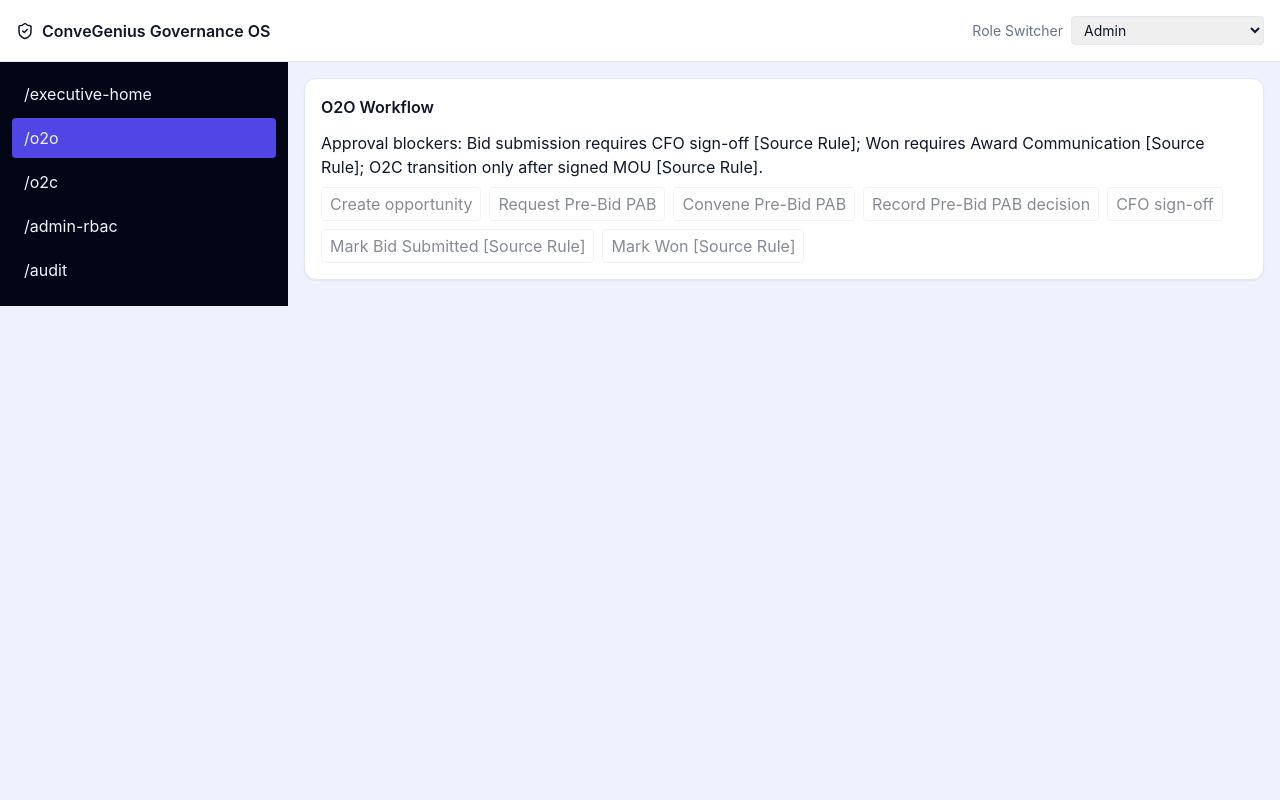
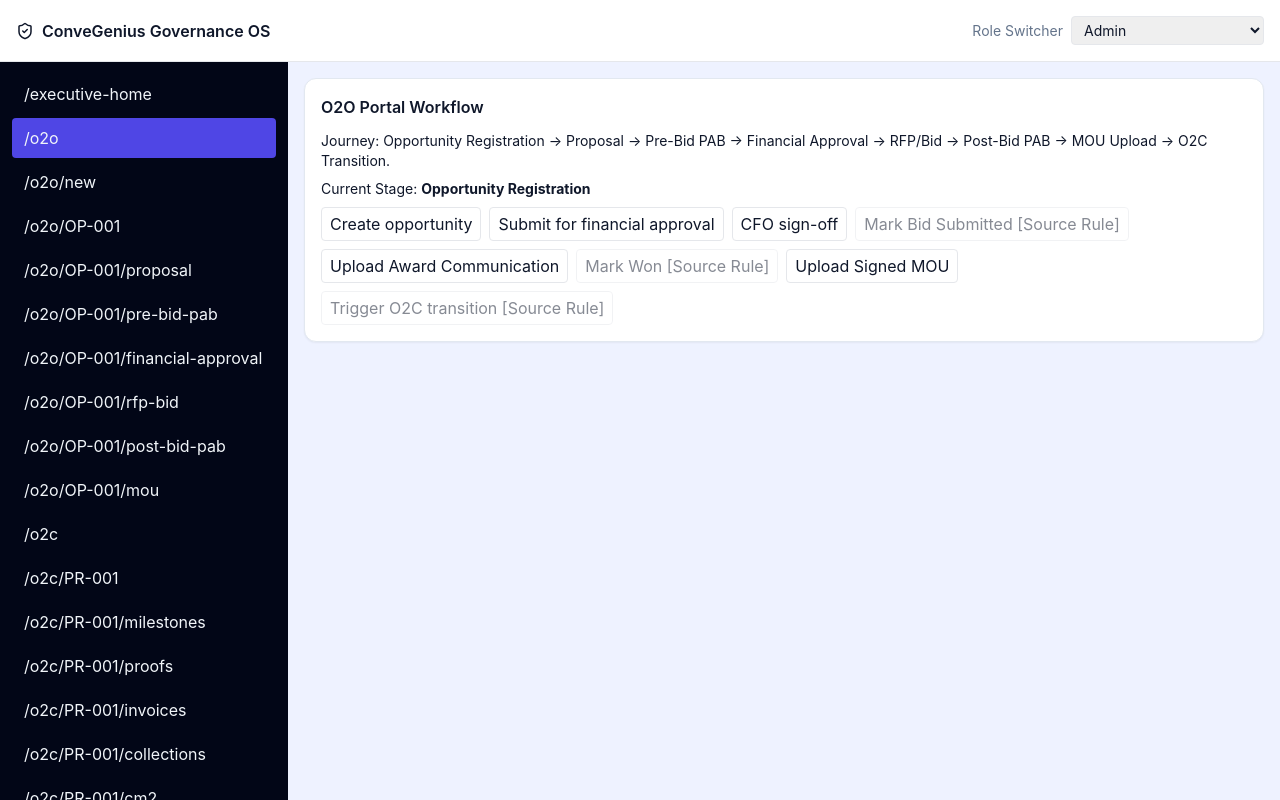
Before and after one commit to ayushi935/o2o2c, a React (Vite) app: page / in a window 1280 px wide. Both pictures are taken after a click on the button "/o2o". Shown: the top 800 px of the page. Built offline with nearby package versions, Linux system fonts and the light colour scheme.

Commit message:
Strengthen PRD-role portal workflow and RBAC gating

```diff
--- a/src/App.tsx
+++ b/src/App.tsx
@@ -4,57 +4,178 @@ import Sidebar from './layout/Sidebar';
 import Card from './components/Card';
 import DataTable from './components/DataTable';
 
-type Role = 'Admin'|'BD'|'GI'|'RC Pod'|'Business Lead'|'GI Lead'|'Pod Sponsor'|'Delivery-track Sponsor'|'Platform-track Sponsor'|'Rishabh / CXO Lead'|'Prateek / CXO Lead'|'CFO / Somesh'|'Finance Ops'|'CCOO / Viprav'|'Tender Team'|'Delivery Pod Lead'|'Delivery Pod User'|'Program Pod User'|'Mission M&E'|'Founders Office'|'Portfolio Intelligence'|'Readonly';
-const ROLES: Role[] = ['Admin','BD','GI','RC Pod','Business Lead','GI Lead','Pod Sponsor','Delivery-track Sponsor','Platform-track Sponsor','Rishabh / CXO Lead','Prateek / CXO Lead','CFO / Somesh','Finance Ops','CCOO / Viprav','Tender Team','Delivery Pod Lead','Delivery Pod User','Program Pod User','Mission M&E','Founders Office','Portfolio Intelligence','Readonly'];
-const ACTIONS = ['Create opportunity','Edit opportunity','Request Pre-Bid PAB','Convene Pre-Bid PAB','Record Pre-Bid PAB decision','Validate platform feasibility','Validate delivery feasibility','Submit for financial approval','CFO sign-off','Lock CM2','Upload RFP','Upload technical bid','Upload financial bid','Upload EMD proof','Mark Bid Submitted','Upload Award Communication','Mark Won','Mark Lost','Mark No-Bid','Draft/update MOU','Upload Signed MOU','Trigger O2C transition','Create milestones','Edit milestones','Upload delivery proof','Upload MoM','Upload customer acknowledgement','Verify proof','Reject proof','Trigger invoice','Issue invoice','Record payment','Confirm collection','Log scope change','Assess scope change','Request Mid-Project PAB','Convene Mid-Project PAB','Complete Post-Project PAB','Archive record','Reactivate record','Soft delete record','Manage users','Manage roles','Manage checklist templates','Manage master data','View audit log','Export audit log'];
-const PERMS: Record<Role, Set<string>> = Object.fromEntries(ROLES.map(r=>[r,new Set<string>()])) as any;
-['Manage users','Manage roles','Manage checklist templates','Manage master data','Soft delete record','Archive record','Reactivate record','View audit log','Export audit log'].forEach(a=>PERMS['Admin'].add(a));
-['Create opportunity','Edit opportunity','Request Pre-Bid PAB','Submit for financial approval'].forEach(a=>PERMS['BD'].add(a));
-['Edit opportunity','Upload technical bid','Draft/update MOU','Upload Signed MOU'].forEach(a=>PERMS['GI'].add(a));
-['Create opportunity','Edit opportunity','Request Pre-Bid PAB','Submit for financial approval','Upload delivery proof','Record payment','Request Mid-Project PAB'].forEach(a=>PERMS['RC Pod'].add(a));
-['Edit opportunity','Mark Lost','Mark No-Bid','Submit for financial approval'].forEach(a=>PERMS['Business Lead'].add(a));
-['Draft/update MOU','Upload Signed MOU'].forEach(a=>PERMS['GI Lead'].add(a));
-['Assess scope change','Mark Lost','Mark No-Bid','Archive record'].forEach(a=>PERMS['Pod Sponsor'].add(a));
-['Assess scope change','Request Mid-Project PAB'].forEach(a=>PERMS['Delivery-track Sponsor'].add(a));
-['Validate platform feasibility'].forEach(a=>PERMS['Platform-track Sponsor'].add(a));
-['Convene Pre-Bid PAB','Validate platform feasibility','Convene Mid-Project PAB'].forEach(a=>PERMS['Rishabh / CXO Lead'].add(a));
-['Convene Pre-Bid PAB','Validate delivery feasibility','Convene Mid-Project PAB'].forEach(a=>PERMS['Prateek / CXO Lead'].add(a));
-['CFO sign-off','Lock CM2'].forEach(a=>PERMS['CFO / Somesh'].add(a));
-['Verify proof','Reject proof','Issue invoice','Confirm collection','Record payment','View audit log'].forEach(a=>PERMS['Finance Ops'].add(a));
-['Upload financial bid'].forEach(a=>PERMS['CCOO / Viprav'].add(a));
-['Upload RFP','Upload technical bid','Upload financial bid','Upload EMD proof','Mark Bid Submitted','Upload Award Communication','Mark Won'].forEach(a=>PERMS['Tender Team'].add(a));
-['Edit milestones','Log scope change','Assess scope change'].forEach(a=>PERMS['Delivery Pod Lead'].add(a));
-['Upload delivery proof'].forEach(a=>PERMS['Delivery Pod User'].add(a));
-['Upload MoM','Upload customer acknowledgement','Request Mid-Project PAB'].forEach(a=>PERMS['Program Pod User'].add(a));
-['Request Mid-Project PAB'].forEach(a=>PERMS['Mission M&E'].add(a));
-['View audit log'].forEach(a=>PERMS['Founders Office'].add(a));
-['View audit log'].forEach(a=>PERMS['Portfolio Intelligence'].add(a));
+type Role =
+  | 'Admin'
+  | 'BD'
+  | 'GI'
+  | 'RC Pod'
+  | 'Business Lead'
+  | 'GI Lead'
+  | 'Pod Sponsor'
+  | 'Delivery-track Sponsor'
+  | 'Platform-track Sponsor'
+  | 'Rishabh / CXO Lead'
+  | 'Prateek / CXO Lead'
+  | 'CFO / Somesh'
+  | 'Finance Ops'
+  | 'CCOO / Viprav'
+  | 'Tender Team'
+  | 'Delivery Pod Lead'
+  | 'Delivery Pod User'
+  | 'Program Pod User'
+  | 'Mission M&E'
+  | 'Founders Office'
+  | 'Portfolio Intelligence'
+  | 'Readonly';
 
-const NAV: Record<Role,string[]> = Object.fromEntries(ROLES.map(r=>[r,['/executive-home','/o2o','/o2c','/audit']])) as any;
-NAV['Admin']=['/executive-home','/o2o','/o2c','/admin-rbac','/audit'];
-NAV['Tender Team']=['/o2o','/audit']; NAV['Readonly']=['/executive-home','/o2o','/o2c'];
+type OpportunityStage = 'Opportunity Registration' | 'Proposal' | 'Pre-Bid PAB' | 'Financial Approval' | 'RFP/Bid' | 'Post-Bid PAB' | 'MOU' | 'O2C Transitioned';
+type ProjectStage = 'Milestone Setup' | 'Proof Upload' | 'Invoice Trigger' | 'Collection Tracking' | 'CM2 Tracking' | 'Mid-Project PAB' | 'Post-Project PAB' | 'Collection Complete';
 
-export default function App(){
-  const [role,setRole]=useState<Role>('Admin'); const [path,setPath]=useState('/executive-home');
-  const can=(a:string)=>PERMS[role].has(a);
-  const sidebar = <Sidebar items={NAV[role]} current={path} setCurrent={setPath} />;
-  const actionBtn=(label:string, gate?:string)=> <button disabled={!can(label) || !!gate} title={!can(label)?'Not permitted for selected role':gate} className='rounded border px-2 py-1 disabled:cursor-not-allowed disabled:opacity-50'>{label}{gate?' [Source Rule]':''}</button>;
-  const body = useMemo(()=>{
-    if(path==='/admin-rbac') return <Card title='Admin / RBAC PRD Matrix'>
-      <p className='mb-2 text-sm'>Role groups for MVP visibility shown, underlying permissions kept separate. Portfolio Intelligence ownership is marked where not explicit as [Recommendation]/[Open Question].</p>
-      <DataTable cols={['Role','Persona','Audit visibility']} rows={ROLES.map(r=>[r,'PRD persona', can('View audit log')||r==='Admin'||r==='Founders Office'||r==='Portfolio Intelligence'?'Yes':'Limited'])} />
-      <div className='mt-3'><DataTable cols={['Action','Allowed for selected role?']} rows={ACTIONS.map(a=>[a,can(a)?'Yes':'No — Not permitted for selected role'])} /></div>
+const ROLES: Role[] = [
+  'Admin','BD','GI','RC Pod','Business Lead','GI Lead','Pod Sponsor','Delivery-track Sponsor','Platform-track Sponsor','Rishabh / CXO Lead','Prateek / CXO Lead','CFO / Somesh','Finance Ops','CCOO / Viprav','Tender Team','Delivery Pod Lead','Delivery Pod User','Program Pod User','Mission M&E','Founders Office','Portfolio Intelligence','Readonly'
+];
+
+const ACTIONS = [
+  'Create opportunity','Edit opportunity','Request Pre-Bid PAB','Convene Pre-Bid PAB','Record Pre-Bid PAB decision','Validate platform feasibility','Validate delivery feasibility','Submit for financial approval','CFO sign-off','Lock CM2','Upload RFP','Upload technical bid','Upload financial bid','Upload EMD proof','Mark Bid Submitted','Upload Award Communication','Mark Won','Mark Lost','Mark No-Bid','Draft/update MOU','Upload Signed MOU','Trigger O2C transition','Create milestones','Edit milestones','Upload delivery proof','Upload MoM','Upload customer acknowledgement','Verify proof','Reject proof','Trigger invoice','Issue invoice','Record payment','Confirm collection','Log scope change','Assess scope change','Request Mid-Project PAB','Convene Mid-Project PAB','Complete Post-Project PAB','Archive record','Reactivate record','Soft delete record','Manage users','Manage roles','Manage checklist templates','Manage master data','View audit log','Export audit log'
+] as const;
+
+const PATHS = [
+  '/executive-home','/o2o','/o2o/new','/o2o/OP-001','/o2o/OP-001/proposal','/o2o/OP-001/pre-bid-pab','/o2o/OP-001/financial-approval','/o2o/OP-001/rfp-bid','/o2o/OP-001/post-bid-pab','/o2o/OP-001/mou','/o2c','/o2c/PR-001','/o2c/PR-001/milestones','/o2c/PR-001/proofs','/o2c/PR-001/invoices','/o2c/PR-001/collections','/o2c/PR-001/cm2','/o2c/PR-001/scope-changes','/pab','/finance','/pod-capacity','/audit','/admin-rbac'
+];
+
+const NAV: Record<Role, string[]> = {
+  Admin: PATHS,
+  BD: ['/executive-home', '/o2o', '/o2o/new', '/o2o/OP-001', '/o2o/OP-001/proposal', '/audit'],
+  GI: ['/executive-home', '/o2o', '/o2o/OP-001', '/o2o/OP-001/proposal', '/o2o/OP-001/rfp-bid', '/o2o/OP-001/mou'],
+  'RC Pod': ['/executive-home','/o2o','/o2o/new','/o2o/OP-001','/o2o/OP-001/proposal','/o2c','/o2c/PR-001','/o2c/PR-001/milestones','/o2c/PR-001/proofs','/o2c/PR-001/collections','/o2c/PR-001/cm2','/audit'],
+  'Business Lead': ['/executive-home', '/o2o', '/o2o/OP-001', '/o2o/OP-001/proposal', '/o2o/OP-001/rfp-bid'],
+  'GI Lead': ['/executive-home', '/o2o', '/o2o/OP-001/mou', '/o2o/OP-001/proposal'],
+  'Pod Sponsor': ['/executive-home', '/o2o', '/o2o/OP-001', '/o2c', '/o2c/PR-001', '/o2c/PR-001/scope-changes'],
+  'Delivery-track Sponsor': ['/executive-home', '/o2c', '/o2c/PR-001', '/o2c/PR-001/scope-changes', '/pab'],
+  'Platform-track Sponsor': ['/executive-home', '/o2o', '/o2o/OP-001/proposal', '/pab'],
+  'Rishabh / CXO Lead': ['/executive-home', '/pab', '/o2o/OP-001/pre-bid-pab', '/o2c/PR-001/cm2', '/audit'],
+  'Prateek / CXO Lead': ['/executive-home', '/pab', '/o2o/OP-001/pre-bid-pab', '/o2o/OP-001/post-bid-pab', '/audit'],
+  'CFO / Somesh': ['/executive-home', '/finance', '/o2o/OP-001/financial-approval', '/o2o/OP-001/rfp-bid', '/audit'],
+  'Finance Ops': ['/executive-home', '/o2c', '/o2c/PR-001/proofs', '/o2c/PR-001/invoices', '/o2c/PR-001/collections', '/audit'],
+  'CCOO / Viprav': ['/executive-home', '/o2o/OP-001/rfp-bid', '/finance'],
+  'Tender Team': ['/executive-home', '/o2o', '/o2o/OP-001/rfp-bid', '/audit'],
+  'Delivery Pod Lead': ['/executive-home', '/o2c', '/o2c/PR-001/milestones', '/o2c/PR-001/scope-changes'],
+  'Delivery Pod User': ['/executive-home', '/o2c', '/o2c/PR-001/proofs'],
+  'Program Pod User': ['/executive-home', '/o2c', '/o2c/PR-001/proofs', '/o2c/PR-001/scope-changes'],
+  'Mission M&E': ['/executive-home', '/o2c', '/o2c/PR-001', '/o2c/PR-001/cm2', '/pab'],
+  'Founders Office': ['/executive-home', '/pab', '/o2c', '/audit'],
+  'Portfolio Intelligence': ['/executive-home', '/o2c', '/audit'],
+  Readonly: ['/executive-home', '/o2o', '/o2c', '/audit']
+};
+
+const PERMS: Record<Role, Set<string>> = Object.fromEntries(ROLES.map((r) => [r, new Set<string>()])) as Record<Role, Set<string>>;
+const add = (role: Role, list: string[]) => list.forEach((a) => PERMS[role].add(a));
+add('Admin', [...ACTIONS]);
+add('BD', ['Create opportunity', 'Edit opportunity', 'Request Pre-Bid PAB', 'Submit for financial approval']);
+add('GI', ['Edit opportunity', 'Upload technical bid', 'Draft/update MOU', 'Upload Signed MOU']);
+add('RC Pod', ['Create opportunity', 'Edit opportunity', 'Request Pre-Bid PAB', 'Submit for financial approval', 'Create milestones', 'Upload delivery proof', 'Record payment', 'Request Mid-Project PAB']);
+add('Business Lead', ['Edit opportunity', 'Mark Lost', 'Mark No-Bid', 'Submit for financial approval']);
+add('GI Lead', ['Draft/update MOU', 'Upload Signed MOU']);
+add('Pod Sponsor', ['Assess scope change', 'Mark Lost', 'Mark No-Bid', 'Archive record']);
+add('Delivery-track Sponsor', ['Assess scope change', 'Request Mid-Project PAB']);
+add('Platform-track Sponsor', ['Validate platform feasibility']);
+add('Rishabh / CXO Lead', ['Convene Pre-Bid PAB', 'Validate platform feasibility', 'Convene Mid-Project PAB']);
+add('Prateek / CXO Lead', ['Convene Pre-Bid PAB', 'Validate delivery feasibility', 'Convene Mid-Project PAB']);
+add('CFO / Somesh', ['CFO sign-off', 'Lock CM2']);
+add('Finance Ops', ['Verify proof', 'Reject proof', 'Issue invoice', 'Confirm collection', 'Record payment', 'View audit log']);
+add('CCOO / Viprav', ['Upload financial bid']);
+add('Tender Team', ['Upload RFP', 'Upload technical bid', 'Upload financial bid', 'Upload EMD proof', 'Mark Bid Submitted', 'Upload Award Communication', 'Mark Won', 'Mark Lost', 'Mark No-Bid']);
+add('Delivery Pod Lead', ['Edit milestones', 'Log scope change', 'Assess scope change']);
+add('Delivery Pod User', ['Upload delivery proof']);
+add('Program Pod User', ['Upload MoM', 'Upload customer acknowledgement', 'Request Mid-Project PAB']);
+add('Mission M&E', ['Request Mid-Project PAB']);
+add('Founders Office', ['View audit log']);
+add('Portfolio Intelligence', ['View audit log']);
+
+export default function App() {
+  const [role, setRole] = useState<Role>('Admin');
+  const [path, setPath] = useState('/executive-home');
+  const [oppStage, setOppStage] = useState<OpportunityStage>('Opportunity Registration');
+  const [projectStage, setProjectStage] = useState<ProjectStage>('Milestone Setup');
+  const [cfoSigned, setCfoSigned] = useState(false);
+  const [awardEvidence, setAwardEvidence] = useState(false);
+  const [signedMou, setSignedMou] = useState(false);
+  const [proofVerified, setProofVerified] = useState(false);
+  const [collectionPct, setCollectionPct] = useState(0);
+  const [audit, setAudit] = useState<string[]>(['opportunity_created', 'stage_changed:Opportunity Registration']);
+
+  const can = (action: string) => PERMS[role].has(action);
+  const addAudit = (event: string) => setAudit((prev: string[]) => [`${new Date().toISOString()} ${event}`, ...prev]);
+
+  const actionBtn = (label: string, onClick: () => void, blocker?: string) => (
+    <button
+      disabled={!can(label) || Boolean(blocker) || role === 'Readonly'}
+      title={!can(label) || role === 'Readonly' ? 'Not permitted for selected role' : blocker}
+      className='rounded border px-2 py-1 disabled:cursor-not-allowed disabled:opacity-50'
+      onClick={onClick}
+    >
+      {label} {blocker ? '[Source Rule]' : ''}
+    </button>
+  );
+
+  const body = useMemo(() => {
+    if (path === '/admin-rbac') {
+      return <Card title='Admin / RBAC Matrix'>
+        <p className='mb-2 text-sm'>Source-confirmed roles shown directly. Unconfirmed ownerships are tagged [Open Question] and recommendations [Recommendation].</p>
+        <DataTable cols={['Role', 'Portal visibility', 'Approval rights', 'Audit visibility']} rows={ROLES.map((r) => [r, NAV[r].join(', '), PERMS[r].has('CFO sign-off') || PERMS[r].has('Record Pre-Bid PAB decision') ? 'Yes' : 'No', PERMS[r].has('View audit log') || r === 'Admin' ? 'Yes' : 'Limited'])} />
+        <div className='mt-3'><DataTable cols={['Action permission', 'Selected role']} rows={ACTIONS.map((a) => [a, can(a) ? 'Allowed' : 'Not permitted for selected role'])} /></div>
+      </Card>;
+    }
+
+    if (path === '/o2o') return <Card title='O2O Portal Workflow'>
+      <p className='mb-2 text-sm'>Journey: Opportunity Registration → Proposal → Pre-Bid PAB → Financial Approval → RFP/Bid → Post-Bid PAB → MOU Upload → O2C Transition.</p>
+      <p className='mb-2 text-sm'>Current Stage: <b>{oppStage}</b></p>
+      <div className='flex flex-wrap gap-2'>
+        {actionBtn('Create opportunity', () => { setOppStage('Opportunity Registration'); addAudit('opportunity_created'); setPath('/o2o/new'); })}
+        {actionBtn('Submit for financial approval', () => { setOppStage('Financial Approval'); addAudit('proposal_submitted'); setPath('/o2o/OP-001/financial-approval'); })}
+        {actionBtn('CFO sign-off', () => { setCfoSigned(true); setOppStage('RFP/Bid'); addAudit('cfo_signoff_recorded'); })}
+        {actionBtn('Mark Bid Submitted', () => addAudit('bid_submitted'), cfoSigned ? undefined : 'CFO sign-off missing')}
+        {actionBtn('Upload Award Communication', () => { setAwardEvidence(true); addAudit('award_communication_uploaded'); })}
+        {actionBtn('Mark Won', () => { setOppStage('Post-Bid PAB'); addAudit('status_changed:Won'); }, awardEvidence ? undefined : 'Award Communication evidence missing')}
+        {actionBtn('Upload Signed MOU', () => { setSignedMou(true); setOppStage('MOU'); addAudit('mou_uploaded'); setPath('/o2o/OP-001/mou'); })}
+        {actionBtn('Trigger O2C transition', () => { setOppStage('O2C Transitioned'); addAudit('o2o_to_o2c_transition_created'); setPath('/o2c/PR-001'); }, signedMou ? undefined : 'Signed MOU missing')}
+      </div>
     </Card>;
-    if(path==='/o2o') return <Card title='O2O Workflow'>
-      <p className='mb-2'>Approval blockers: Bid submission requires CFO sign-off [Source Rule]; Won requires Award Communication [Source Rule]; O2C transition only after signed MOU [Source Rule].</p>
-      <div className='flex flex-wrap gap-2'>{actionBtn('Create opportunity')}{actionBtn('Request Pre-Bid PAB')}{actionBtn('Convene Pre-Bid PAB')}{actionBtn('Record Pre-Bid PAB decision')}{actionBtn('CFO sign-off')}{actionBtn('Mark Bid Submitted','CFO sign-off missing')}{actionBtn('Mark Won','Award Communication missing')}</div>
+
+    if (path.startsWith('/o2c')) return <Card title='O2C Execution Workflow'>
+      <p className='mb-2 text-sm'>Journey: Milestone Setup → Proof Upload → Invoice Trigger → Collection Tracking → CM2 Tracking → Mid-Project PAB → Post-Project PAB → Collection Complete.</p>
+      <p className='mb-2 text-sm'>Project Stage: <b>{projectStage}</b> | Collection: <b>{collectionPct}%</b> (RC Pod accountable until 100% [Source Rule])</p>
+      <div className='flex flex-wrap gap-2'>
+        {actionBtn('Create milestones', () => { setProjectStage('Milestone Setup'); addAudit('milestone_created'); setPath('/o2c/PR-001/milestones'); })}
+        {actionBtn('Upload delivery proof', () => { setProjectStage('Proof Upload'); addAudit('proof_uploaded'); setPath('/o2c/PR-001/proofs'); })}
+        {actionBtn('Verify proof', () => { setProofVerified(true); addAudit('proof_verified'); })}
+        {actionBtn('Issue invoice', () => { setProjectStage('Invoice Trigger'); addAudit('invoice_issued'); setPath('/o2c/PR-001/invoices'); }, proofVerified ? undefined : 'Proof not verified')}
+        {actionBtn('Record payment', () => { const next = Math.min(collectionPct + 50, 100); setCollectionPct(next); setProjectStage(next === 100 ? 'Collection Complete' : 'Collection Tracking'); addAudit('collection_updated'); setPath('/o2c/PR-001/collections'); })}
+        {actionBtn('Request Mid-Project PAB', () => { setProjectStage('Mid-Project PAB'); addAudit('mid_project_pab_requested'); })}
+        {actionBtn('Complete Post-Project PAB', () => { setProjectStage('Post-Project PAB'); addAudit('post_project_pab_completed'); })}
+      </div>
     </Card>;
-    if(path==='/o2c') return <Card title='O2C Workflow'>
-      <p className='mb-2'>RC Pod accountability remains active until Collection Complete [Source Rule]. Manual O2C trigger blocked for all roles [Source Rule].</p>
-      <div className='flex flex-wrap gap-2'>{actionBtn('Upload Signed MOU')}{actionBtn('Trigger O2C transition','Only system trigger after Signed MOU')}{actionBtn('Create milestones')}{actionBtn('Upload delivery proof')}{actionBtn('Verify proof')}{actionBtn('Issue invoice')}{actionBtn('Record payment')}{actionBtn('Confirm collection')}</div>
+
+    if (path === '/audit') return <Card title='Audit Trail'>
+      <p className='mb-2'>{(can('View audit log') || role === 'Admin') ? 'Visible for selected role.' : 'Not permitted for selected role'}</p>
+      {actionBtn('Export audit log', () => addAudit('audit_exported'))}
+      <ul className='mt-3 list-disc pl-6 text-sm'>{audit.map((a) => <li key={a}>{a}</li>)}</ul>
     </Card>;
-    if(path==='/audit') return <Card title='Audit'><p>{can('View audit log')?'Visible':'Not permitted for selected role'}</p>{actionBtn('Export audit log')}</Card>;
-    return <Card title='Executive Home'>Role-based navigation and CTA visibility are enforced from PRD persona matrix.</Card>;
-  },[path,role]);
-  return <AppShell sidebar={sidebar} role={role} roles={ROLES} onRoleChange={(r)=>{setRole(r as Role); setPath(NAV[r as Role][0]);}}>{body}</AppShell>;
+
+    return <Card title='Executive Home'>
+      <p className='text-sm'>Clickable portal mode enabled. Sidebar/page visibility, CTA visibility, approvals, and blockers are all role-sensitive.</p>
+      <p className='mt-2 text-sm'>[Source Rule] No role can bypass CFO gate, Award evidence gate, or Signed-MOU gate.</p>
+      <p className='mt-2 text-sm'>[Recommendation] Portfolio Intelligence is read-heavy unless PRD confirms action ownership.</p>
+      <p className='mt-2 text-sm'>[Open Question] Final owner for some cross-functional approvals remains flagged in RBAC matrix.</p>
+    </Card>;
+  }, [path, role, oppStage, projectStage, cfoSigned, awardEvidence, signedMou, proofVerified, collectionPct, audit]);
+
+  return <AppShell
+    sidebar={<Sidebar items={NAV[role]} current={path} setCurrent={setPath} />}
+    role={role}
+    roles={ROLES}
+    onRoleChange={(r: string) => { const next = r as Role; setRole(next); setPath(NAV[next][0]); }}
+  >
+    {body}
+  </AppShell>;
 }
```
